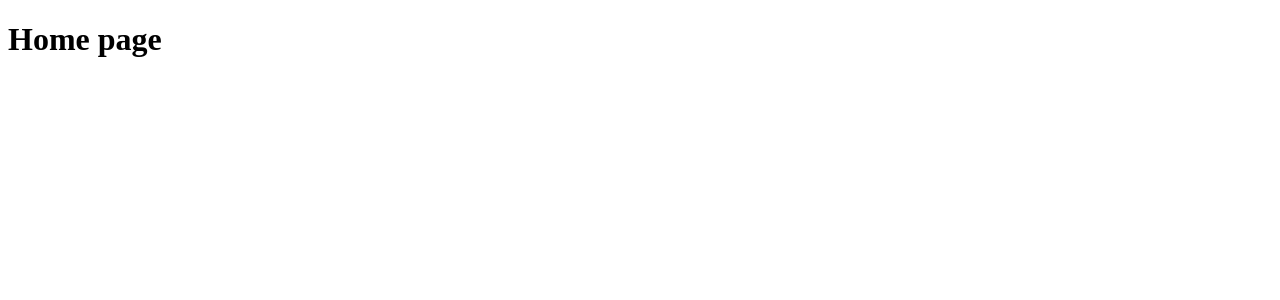
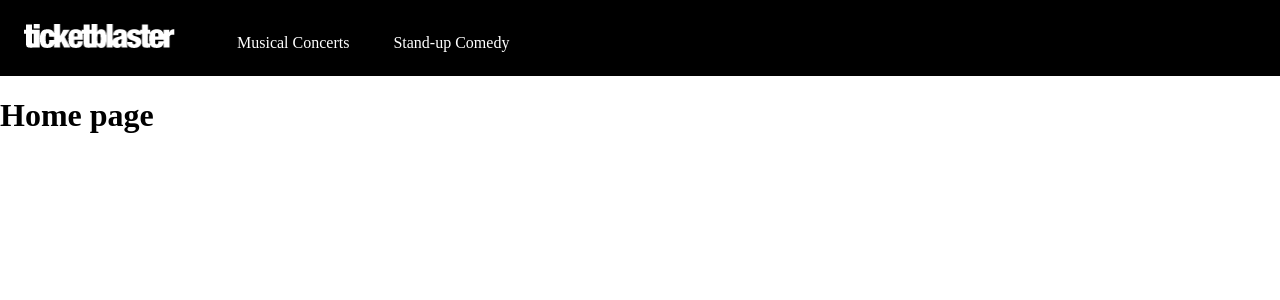
Before and after one commit to AndrianaIvanovska/TicketBlaster, a React (Create React App) app in the folder client/: page / in a window 1280 px wide. Shown: the top 300 px of the page. Built offline with nearby package versions, Linux system fonts and the light colour scheme.

Commit message:
set up header

```diff
--- a/client/src/App.js
+++ b/client/src/App.js
@@ -1,19 +1,22 @@
-import { BrowserRouter as Router, Route, Routes } from "react-router-dom";
+import { BrowserRouter as Router, Route, Routes, Navigate } from "react-router-dom";
 import Home from "./pages/Home";
 import Comedy from "./pages/Comedy";
 import Concerts from "./pages/Concerts";
 import LogIn from "./pages/LogIn";
 import ResetPassword from "./pages/ResetPassword";
+import Header from "./components/Header";
 
 function App() {
   return (
     <Router>
+      <Header />
       <Routes>
         <Route exact path="/" element={<Home />} />
         <Route exact path="/comedy" element={<Comedy />} />
         <Route exact path="/concerts" element={<Concerts />} />
         <Route exact path="/login" element={<LogIn />} />
         <Route exact path="/resetpassword" element={<ResetPassword />} />
+        <Route path='*' element={<Navigate to="/" />} />  {/* or error page */}
       </Routes>
     </Router>
   );
--- /dev/null
+++ b/client/src/components/Header.js
@@ -0,0 +1,13 @@
+import { Link } from "react-router-dom";
+
+const Header = () => {
+    return < div id="header" >
+        <img src="./images/logo.png"></img>
+        <ul>
+            <li><Link to={'/concerts'}>Musical Concerts</Link></li>
+            <li><Link to={'/comedy'}>Stand-up Comedy</Link></li>
+        </ul>
+    </div >
+}
+
+export default Header;
--- a/client/src/index.js
+++ b/client/src/index.js
@@ -1,6 +1,7 @@
 import React from 'react';
 import ReactDOM from 'react-dom/client';
 import App from './App';
+import './styles/theme.css';
 
 const root = ReactDOM.createRoot(document.getElementById('root'));
 root.render(
--- /dev/null
+++ b/client/src/styles/theme.css
@@ -0,0 +1,27 @@
+body {
+    margin: 0;
+}
+
+#header {
+    background-color: black;
+    padding: 24px;
+}
+
+#header img {
+    width: 151px;
+}
+
+#header ul {
+    list-style: none;
+    display: inline;
+}
+
+#header li {
+    display: inline;
+    padding: 0 22px;
+}
+
+#header a {
+    color: white;
+    text-decoration: none;
+}
```
Also changed, not shown: client/public/images/logo.png (added).
